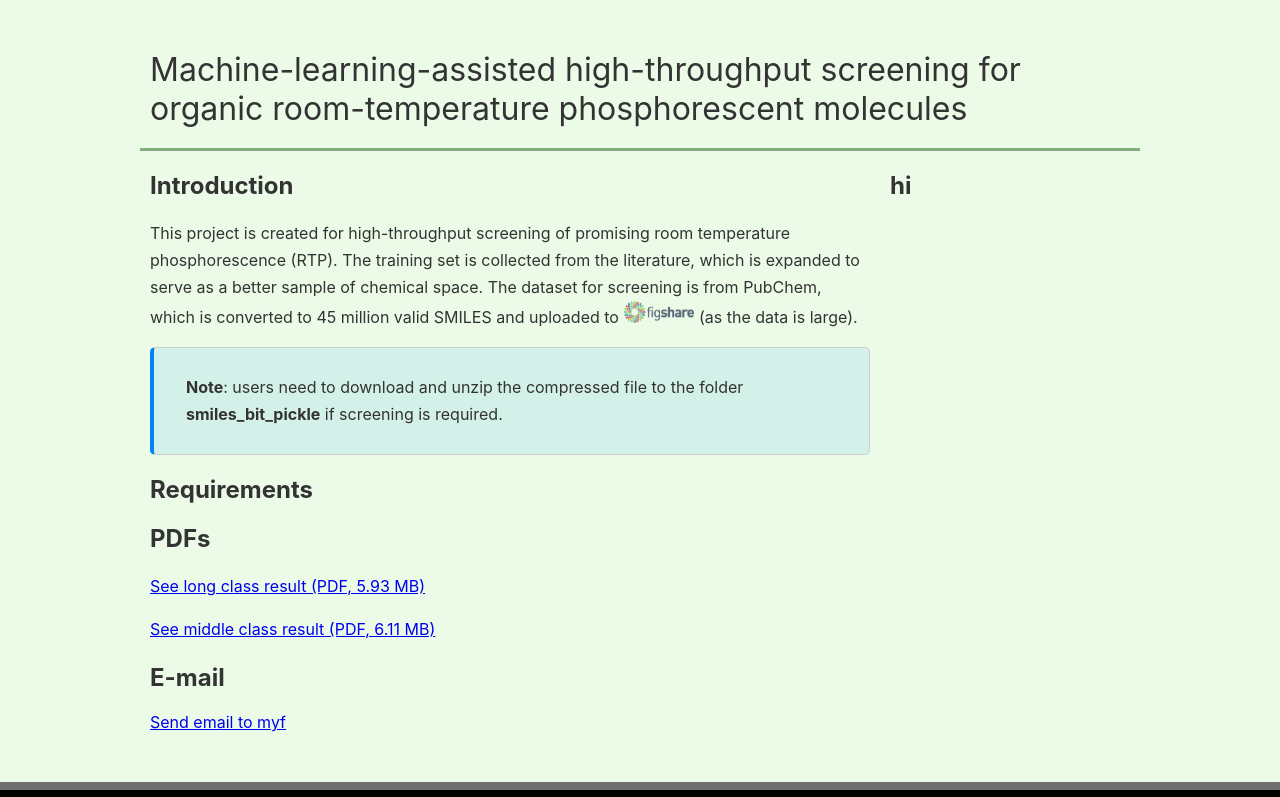
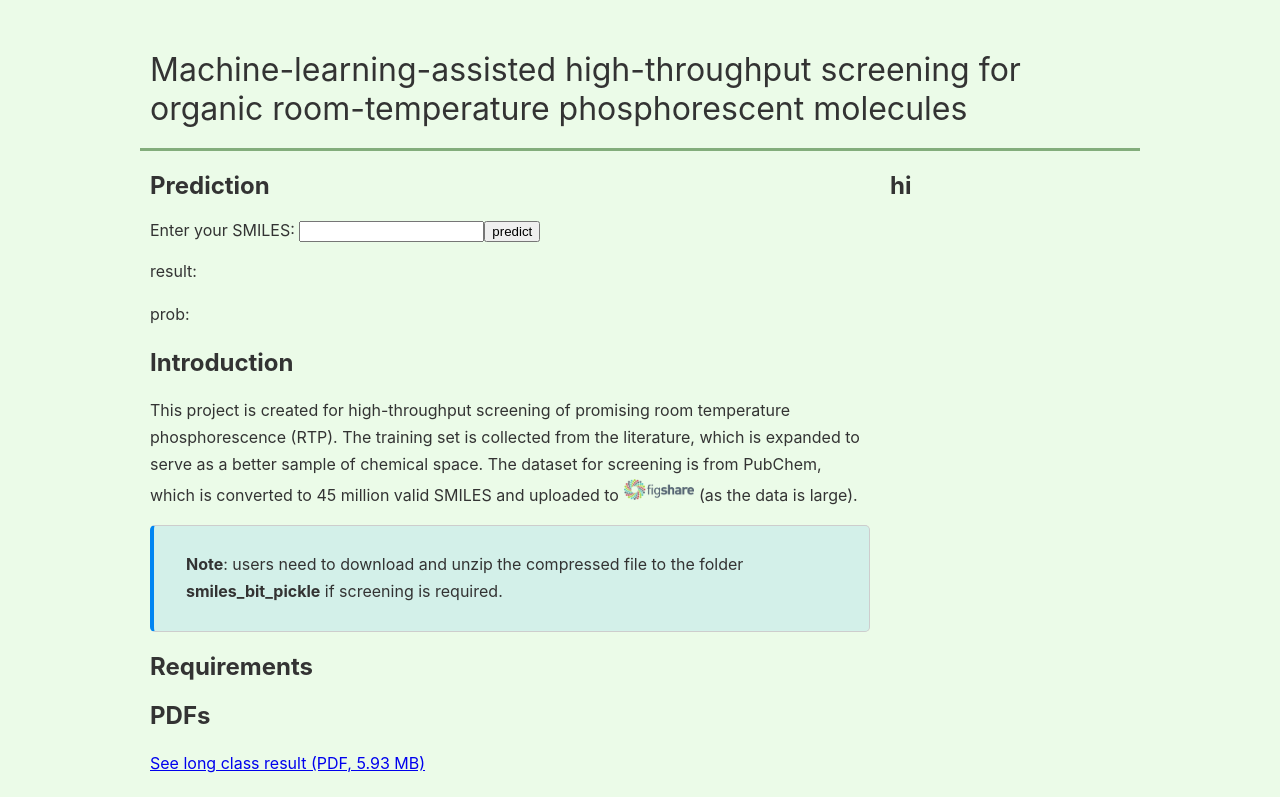
Before and after one commit to myf-z-y/rtp-react, a React (Create React App) app: page / in a window 1280 px wide. Shown: the top 797 px of the page. Built offline with nearby package versions, Linux system fonts and the light colour scheme.

Commit message:
add pred

```diff
--- a/src/App.js
+++ b/src/App.js
@@ -1,5 +1,6 @@
 import figImg from './figshare.png';
 import Footer from './components/Footer';
+import SmiPred from './components/SmiPred';
 import long_res from './pdfs/read_screen_result_long.pdf';
 import middle_res from './pdfs/read_screen_result_middle.pdf'
 
@@ -14,6 +15,8 @@ function App() {
       </header>
       <main className="grid">
         <article>
+          <h1>Prediction</h1>
+          <SmiPred/>
           <h1>Introduction</h1>
           <p>
             This project is created for high-throughput screening of promising
--- a/src/components/Footer.js
+++ b/src/components/Footer.js
@@ -6,7 +6,7 @@ export default function Footer(props) {
             <a href="" className="git-link">
                 <svg height="32" aria-hidden="true" viewBox="0 0 16 16" version="1.1" width="32" data-view-component="true"
                     className="github">
-                    <path fill-rule="evenodd"
+                    <path
                         d="M8 0C3.58 0 0 3.58 0 8c0 3.54 2.29 6.53 5.47 7.59.4.07.55-.17.55-.38 0-.19-.01-.82-.01-1.49-2.01.37-2.53-.49-2.69-.94-.09-.23-.48-.94-.82-1.13-.28-.15-.68-.52-.01-.53.63-.01 1.08.58 1.23.82.72 1.21 1.87.87 2.33.66.07-.52.28-.87.51-1.07-1.78-.2-3.64-.89-3.64-3.95 0-.87.31-1.59.82-2.15-.08-.2-.36-1.02.08-2.12 0 0 .67-.21 2.2.82.64-.18 1.32-.27 2-.27.68 0 1.36.09 2 .27 1.53-1.04 2.2-.82 2.2-.82.44 1.1.16 1.92.08 2.12.51.56.82 1.27.82 2.15 0 3.07-1.87 3.75-3.65 3.95.29.25.54.73.54 1.48 0 1.07-.01 1.93-.01 2.2 0 .21.15.46.55.38A8.013 8.013 0 0016 8c0-4.42-3.58-8-8-8z">
                     </path>
                 </svg>
--- /dev/null
+++ b/src/components/SmiPred.js
@@ -0,0 +1,15 @@
+export default function SmiPred(props) {
+  return (
+    <form action="" method="get" className="form-example">
+      <div className="form-example">
+        <label htmlFor="name">Enter your SMILES: </label>
+        <input type="text" name="name" id="name" required />
+        <button type="submit">predict</button>
+      </div>
+      <div className="pred-result">
+        <p>result: </p>
+        <p>prob: </p>
+      </div>
+    </form>
+  );
+}
```
